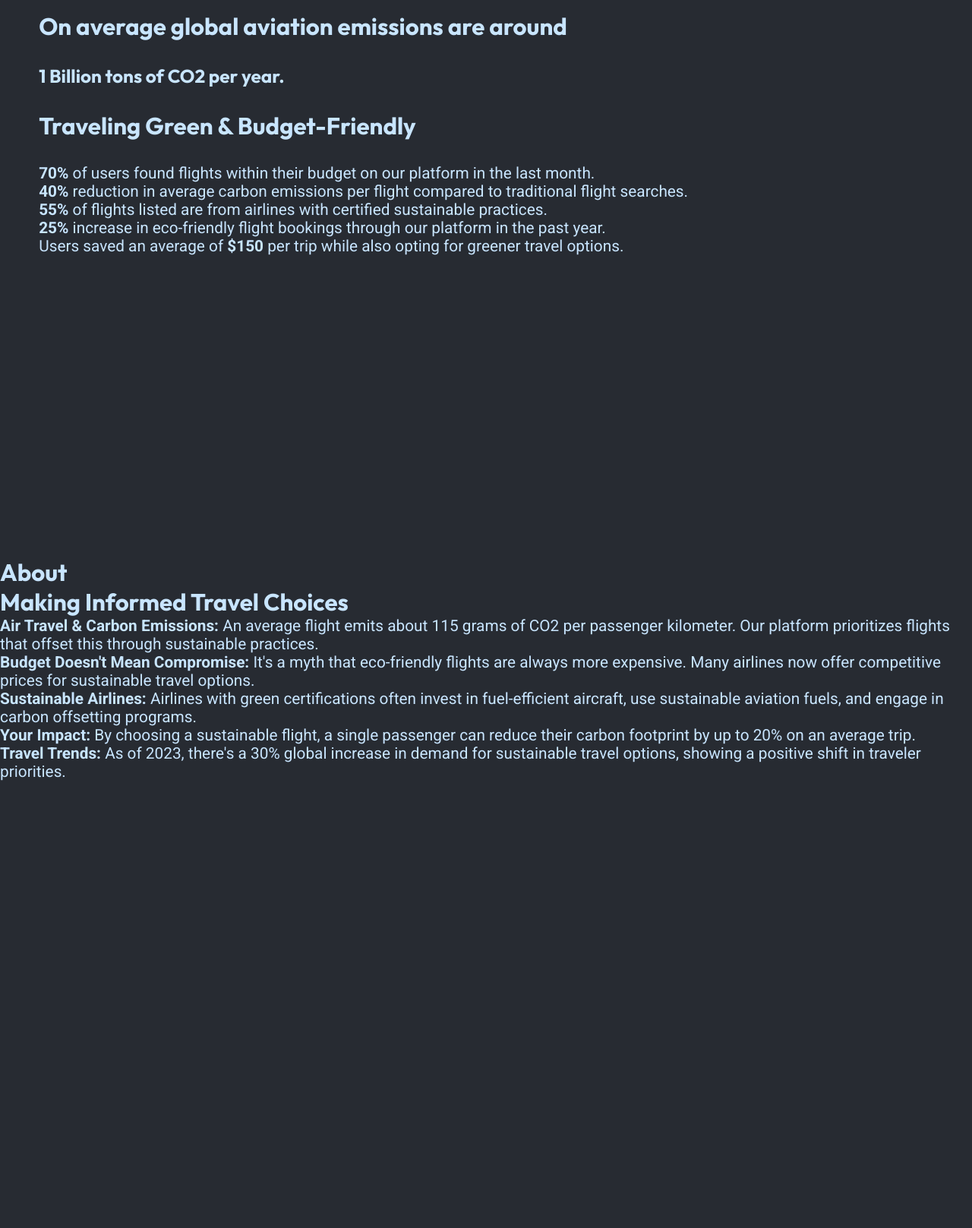
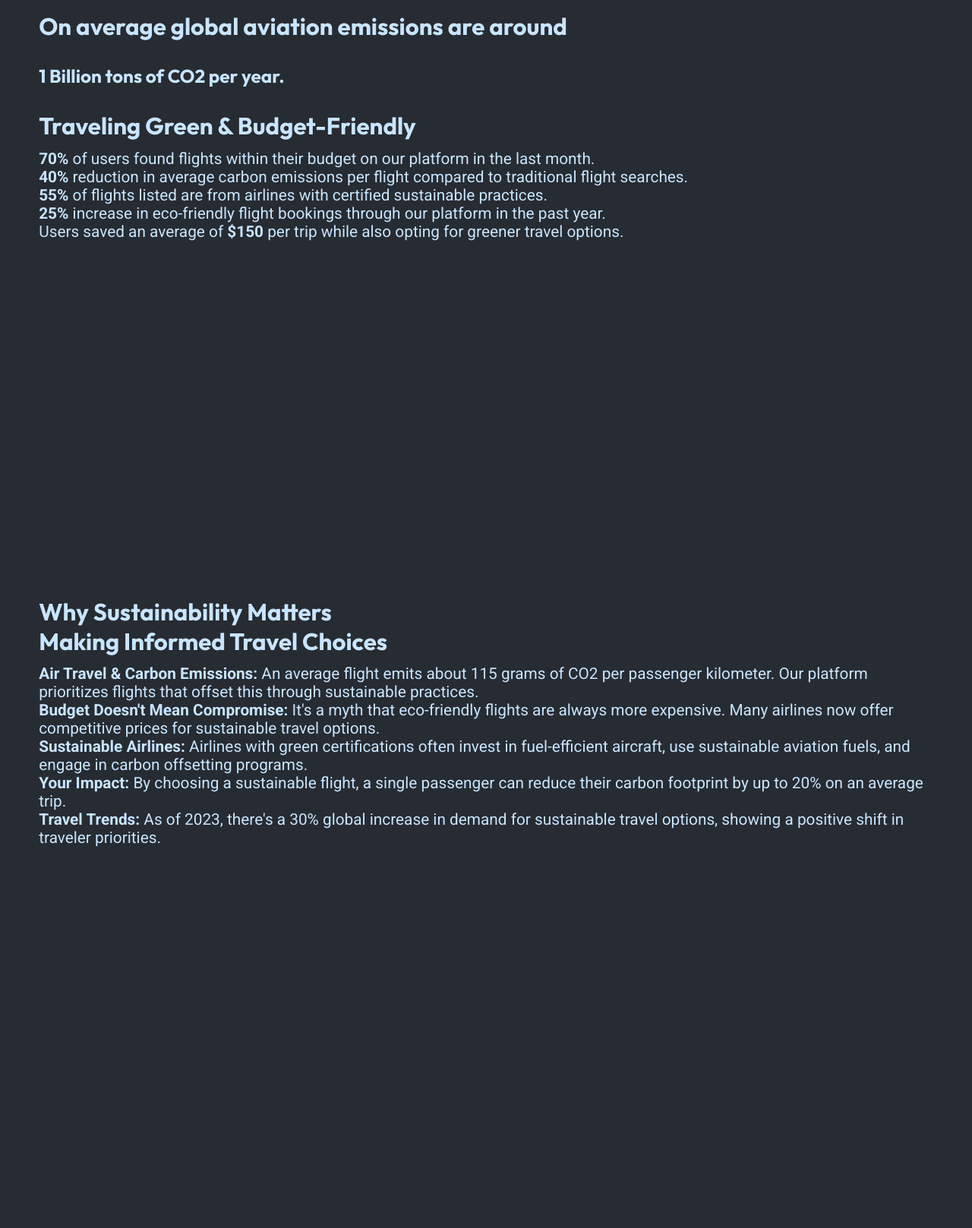
Before and after one commit to lahg1103/hacktx23, a Flask app: page / in a window 1280 px wide. Shown: the part 1469-3086 px from the top of the page at 76% size. Before the commit the page ends 2497 px from the top, so only its background shows below. Run offline with Flask 3, Linux system fonts and the light colour scheme; some libraries are stand-ins or nearby versions.

Commit message:
changed some spacing

```diff
--- a/static/css/main.css
+++ b/static/css/main.css
@@ -154,6 +154,10 @@ nav ul {
     margin-bottom: 1.5rem;
 }
 
+#facts {
+    padding: 4%;
+}
+
 /* footer */
 footer {
     text-align: center;
--- a/templates/index.html
+++ b/templates/index.html
@@ -70,7 +70,7 @@
       <h3>1 Billion tons of CO2 per year.</h3>
 
       <div class="stats-container">
-          <h2>Traveling Green & Budget-Friendly</h2>
+          <h2 style="margin-bottom: 1%; padding-bottom: 0;">Traveling Green & Budget-Friendly</h2>
           <ul>
               <li><strong>70%</strong> of users found flights within their budget on our platform in the last month.</li>
               <li><strong>40%</strong> reduction in average carbon emissions per flight compared to traditional flight searches.</li>
@@ -82,9 +82,9 @@
   </section>
 
   <section id="facts" class="white-text">
-      <h2>About</h2>
+      <h2>Why Sustainability Matters</h2>
       <div class="facts-container">
-          <h2>Making Informed Travel Choices</h2>
+          <h2 style="margin-bottom: 1%;">Making Informed Travel Choices</h2>
           <ul>
               <li><strong>Air Travel & Carbon Emissions:</strong> An average flight emits about 115 grams of CO2 per passenger kilometer. Our platform prioritizes flights that offset this through sustainable practices.</li>
               <li><strong>Budget Doesn't Mean Compromise:</strong> It's a myth that eco-friendly flights are always more expensive. Many airlines now offer competitive prices for sustainable travel options.</li>
```
